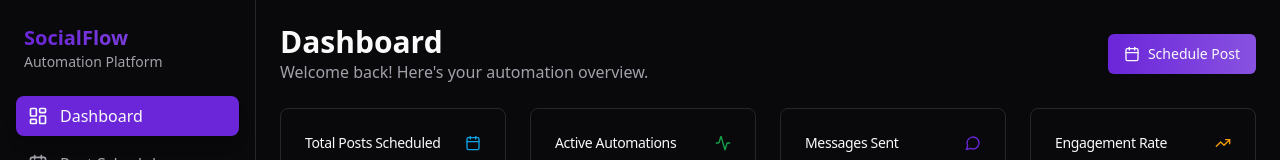
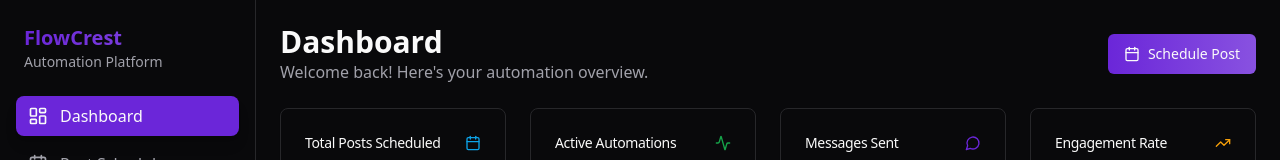
Before and after one commit to cstaylor657/message-mojo-bot, a React (Vite) app: page / in a window 1280 px wide. Shown: the top 160 px of the page. Built offline with nearby package versions, Linux system fonts and the light colour scheme.

Commit message:
Update app name
Update the application name to FlowCrest.

```diff
--- a/index.html
+++ b/index.html
@@ -3,11 +3,11 @@
   <head>
     <meta charset="UTF-8" />
     <meta name="viewport" content="width=device-width, initial-scale=1.0" />
-    <title>message-mojo-bot</title>
+    <title>FlowCrest</title>
     <meta name="description" content="Lovable Generated Project" />
     <meta name="author" content="Lovable" />
 
-    <meta property="og:title" content="message-mojo-bot" />
+    <meta property="og:title" content="FlowCrest" />
     <meta property="og:description" content="Lovable Generated Project" />
     <meta property="og:type" content="website" />
     <meta property="og:image" content="https://lovable.dev/opengraph-image-p98pqg.png" />
--- a/src/components/Sidebar.tsx
+++ b/src/components/Sidebar.tsx
@@ -38,7 +38,7 @@ export function Sidebar({ activeTab, setActiveTab }: SidebarProps) {
     <div className="w-64 bg-card border-r border-border h-screen flex flex-col">
       <div className="p-6">
         <h1 className="text-xl font-bold bg-gradient-to-r from-primary to-primary-glow bg-clip-text text-transparent">
-          SocialFlow
+          FlowCrest
         </h1>
         <p className="text-muted-foreground text-sm">Automation Platform</p>
       </div>
```
